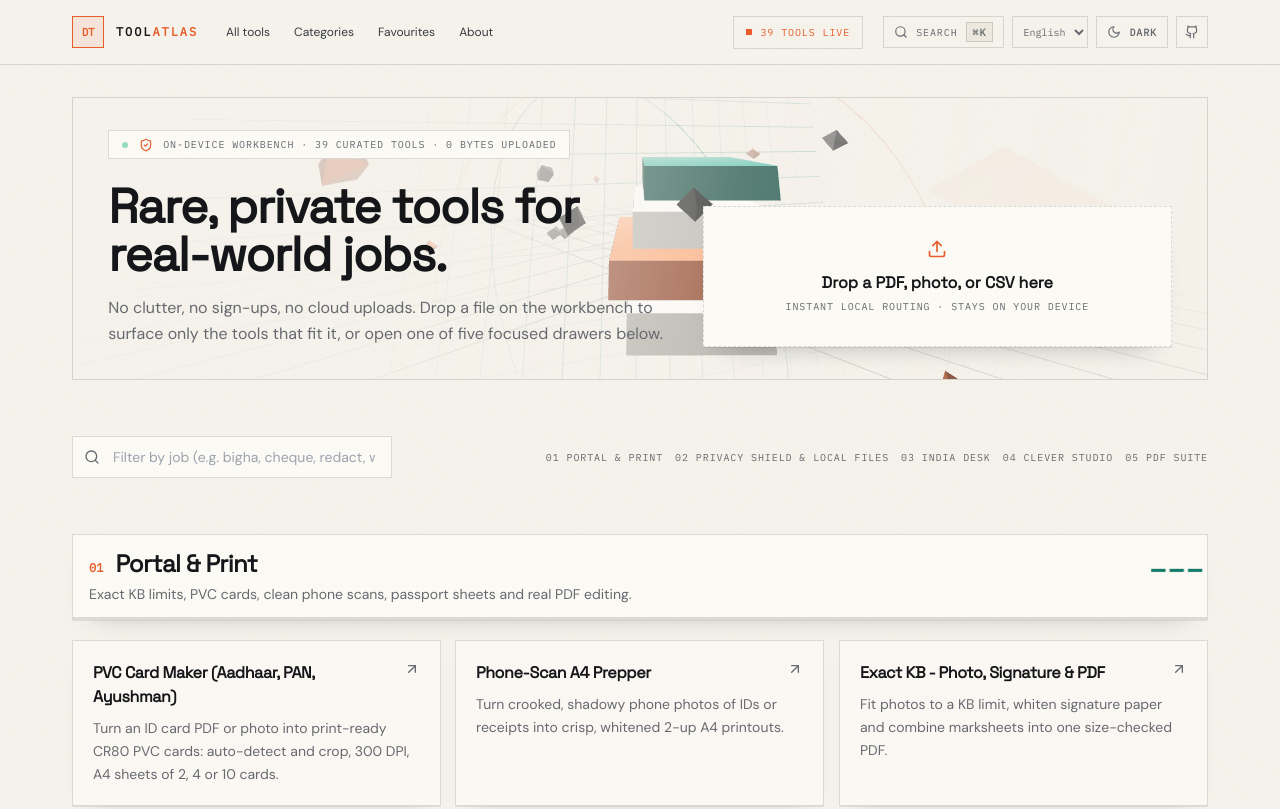
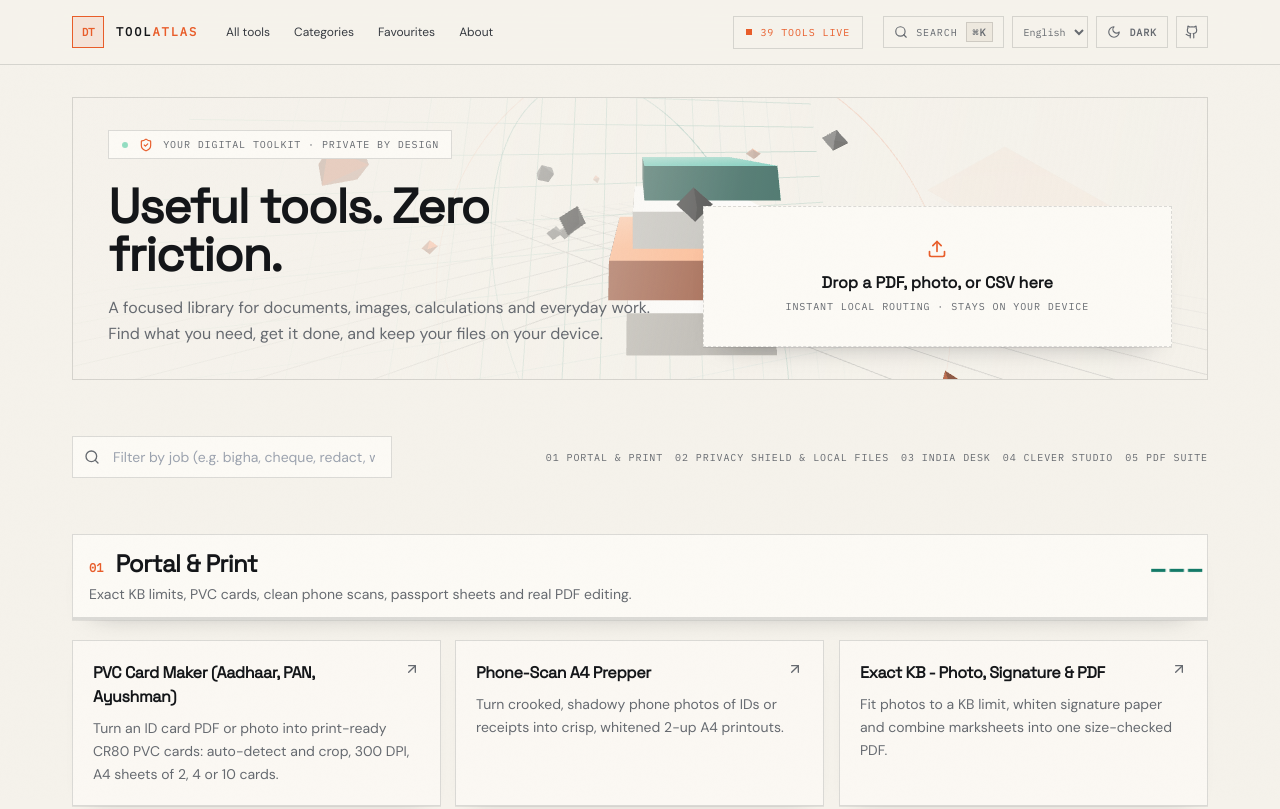
Before and after one commit to deepbat/toolatlas, a React (Vite) app: page / in a window 1280 px wide. Shown: the top 809 px of the page. Built offline with nearby package versions, Linux system fonts and the light colour scheme.

Commit message:
Refresh ToolAtlas homepage messaging

```diff
--- a/src/pages/Home.tsx
+++ b/src/pages/Home.tsx
@@ -156,17 +156,17 @@ export default function HomePage() {
         <div className="inline-flex items-center gap-2.5 border border-line bg-surface px-3 py-1.5 font-mono text-[10px] uppercase tracking-label text-muted">
           <span className="h-2 w-2 rounded-full bg-emerald-500 animate-pulse-dot" />
           <ShieldCheck className="h-3.5 w-3.5 text-accent" />
-          <span>On-device workbench · 39 curated tools · 0 bytes uploaded</span>
+          <span>YOUR DIGITAL TOOLKIT · PRIVATE BY DESIGN</span>
         </div>
 
 
         <div className="grid gap-8 lg:grid-cols-[1.2fr_1fr] lg:items-end">
           <div className="space-y-4">
             <h1 className="font-display text-4xl font-semibold tracking-tight text-fg sm:text-5xl">
-              Rare, private tools for real-world jobs.
+              Useful tools. Zero friction.
             </h1>
             <p className="max-w-xl text-base leading-relaxed text-muted">
-              No clutter, no sign-ups, no cloud uploads. Drop a file on the workbench to surface only the tools that fit it, or open one of five focused drawers below.
+              A focused library for documents, images, calculations and everyday work. Find what you need, get it done, and keep your files on your device.
             </p>
           </div>
 
```
